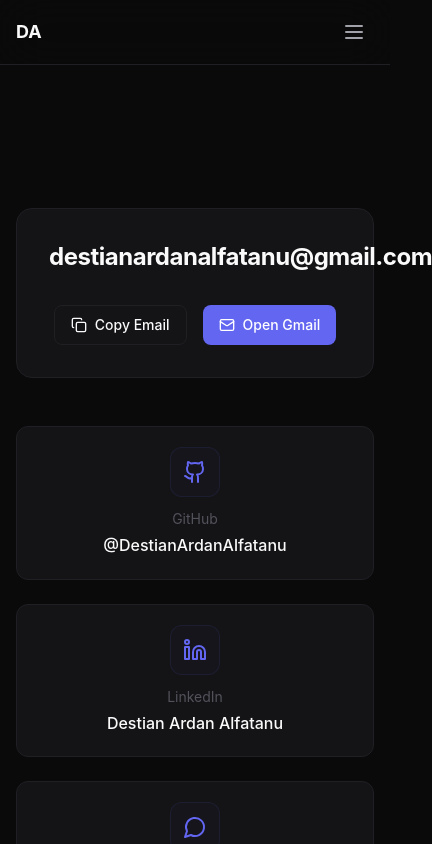
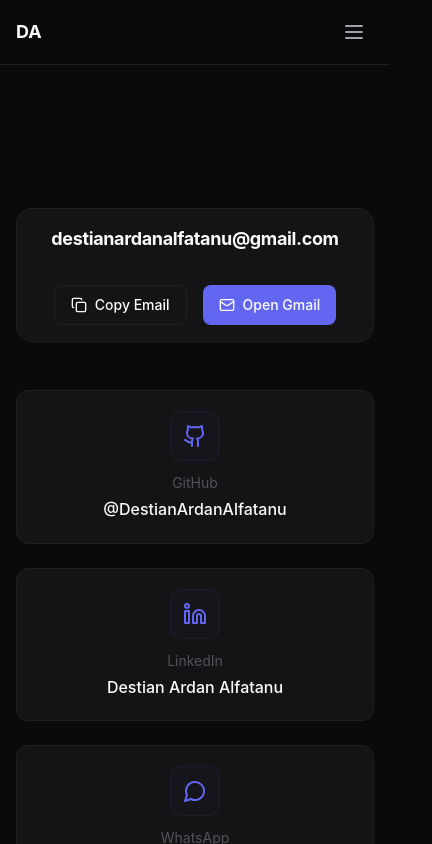
Before and after one commit to DestianArdanAlfatanu/portfolio, a React (Vite) app: page /contact in a window 390 px wide. Shown: the top 844 px of the page, 432 px wide, since content can reach past the window. Built offline with nearby package versions, Linux system fonts and the light colour scheme; a web font is replaced by a local one.

Commit message:
feat: implement core layout components, contact page, and Vercel routing configuration

```diff
--- a/src/App.jsx
+++ b/src/App.jsx
@@ -3,6 +3,7 @@
 import Navbar from '@/components/layout/Navbar';
 import Footer from '@/components/layout/Footer';
 import BackToTop from '@/components/layout/BackToTop';
+import ScrollToTop from '@/components/layout/ScrollToTop';
 import CommandPalette from '@/components/shared/CommandPalette';
 
 // Lazy-loaded pages for code splitting
@@ -36,6 +37,7 @@
 export default function App() {
   return (
     <BrowserRouter>
+      <ScrollToTop />
       <div className="flex flex-col min-h-screen bg-bg-primary">
         <Navbar />
         <main className="flex-1 pt-16">
--- a/src/components/layout/Navbar.jsx
+++ b/src/components/layout/Navbar.jsx
@@ -52,6 +52,7 @@
           <button
             onClick={() => setIsOpen(!isOpen)}
             className="text-text-secondary hover:text-text-primary p-2"
+            aria-label={isOpen ? 'Close menu' : 'Open menu'}
           >
             {isOpen ? <X className="w-6 h-6" /> : <Menu className="w-6 h-6" />}
           </button>
@@ -83,7 +84,7 @@
                 );
               })}
               <div className="pt-4 pb-2">
-                <Button variant="primary" size="sm" className="w-full">
+                <Button variant="primary" size="sm" href="/contact" className="w-full">
                   Contact
                 </Button>
               </div>
--- /dev/null
+++ b/src/components/layout/ScrollToTop.jsx
@@ -0,0 +1,16 @@
+import { useEffect } from 'react';
+import { useLocation } from 'react-router';
+
+/**
+ * Scrolls the window to the top on every route change.
+ * Place inside <BrowserRouter> as a sibling to your layout.
+ */
+export default function ScrollToTop() {
+  const { pathname } = useLocation();
+
+  useEffect(() => {
+    window.scrollTo(0, 0);
+  }, [pathname]);
+
+  return null;
+}
--- a/src/components/shared/SocialLinks.jsx
+++ b/src/components/shared/SocialLinks.jsx
@@ -31,6 +31,7 @@
             target="_blank"
             rel="noopener noreferrer"
             className="inline-flex items-center gap-2 text-text-muted hover:text-text-primary transition-colors"
+            aria-label={social.platform}
           >
             <Icon size={iconSize} />
             {showLabels && <span>{social.platform}</span>}
--- a/src/pages/Contact.jsx
+++ b/src/pages/Contact.jsx
@@ -30,8 +30,8 @@
             description="Feel free to reach out through any of the channels below."
           />
 
-          <div className="mt-12 bg-bg-card border border-border-subtle rounded-2xl p-8 sm:p-12 text-center max-w-3xl mx-auto">
-            <h2 className="text-2xl sm:text-3xl font-bold text-text-primary">{email}</h2>
+          <div className="mt-12 bg-bg-card border border-border-subtle rounded-2xl p-4 sm:p-8 md:p-12 text-center max-w-3xl mx-auto">
+            <h2 className="text-lg sm:text-2xl md:text-3xl font-bold text-text-primary break-all">{email}</h2>
             <div className="flex flex-wrap justify-center gap-4 mt-8">
               <Button
                 onClick={handleCopyEmail}
@@ -76,7 +76,7 @@
               icon={FileText}
               label="Resume"
               value="Download PDF"
-              href="public/cv.pdf"
+              href="/cv.pdf"
             />
           </div>
         </AnimatedContainer>
```
Also changed, not shown: vercel.json (added).
